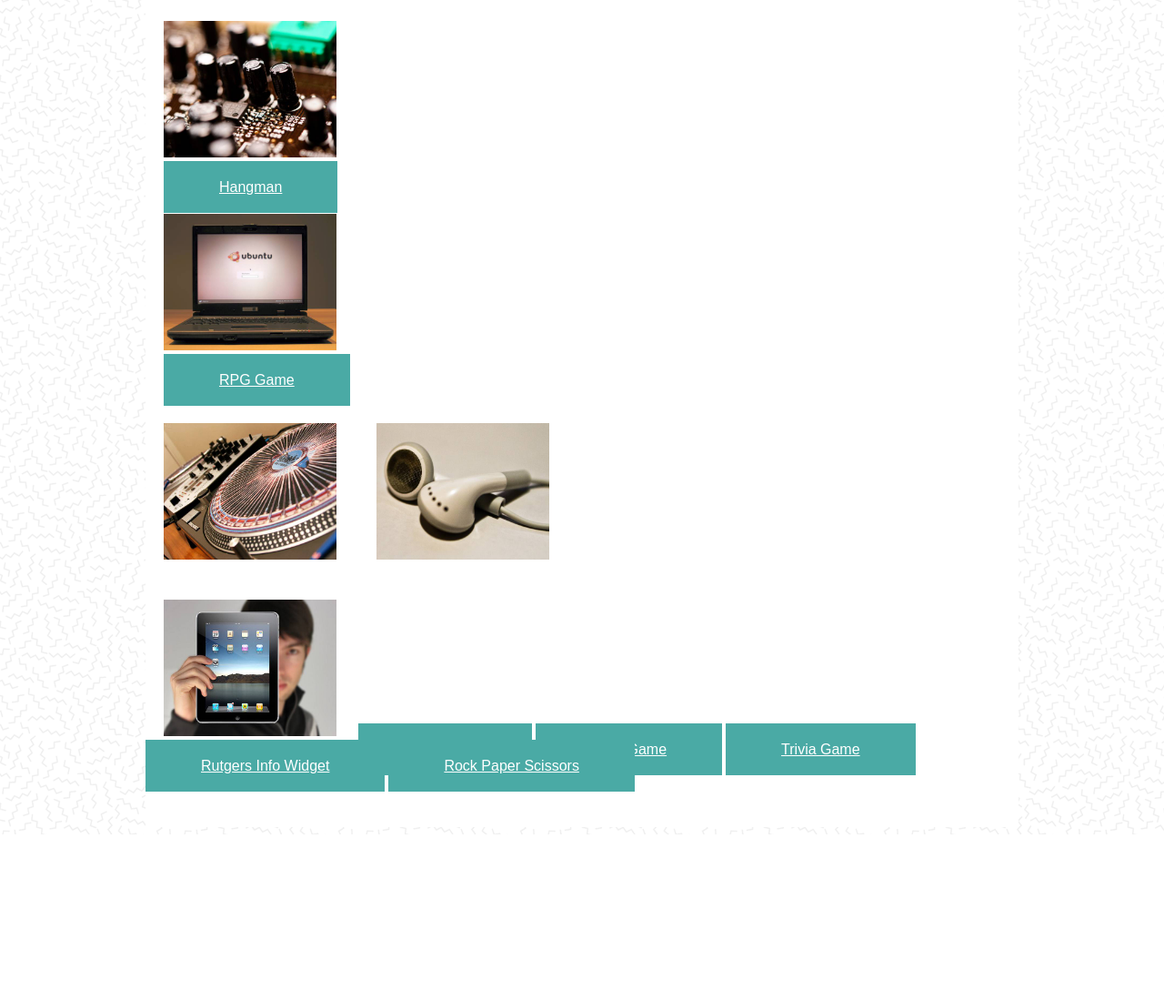
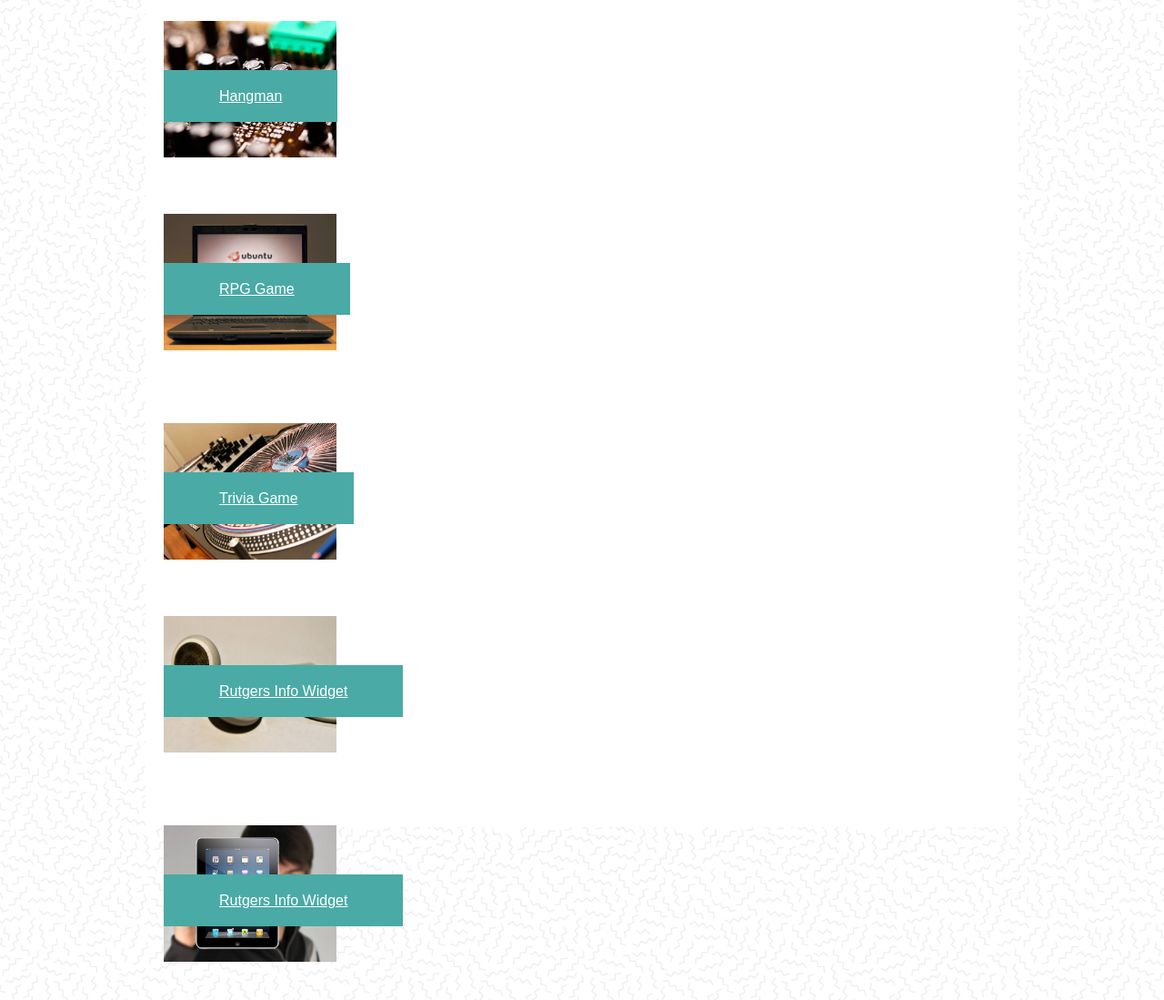
Before and after one commit to cdlewis42/Basic-Portfolio, a plain HTML site: page portfolio.html in a window 1280 px wide. Shown: the part 311-1410 px from the top of the page at 91% size. Before the commit the page ends 1228 px from the top, so only its background shows below. Drawn offline with Linux system fonts and the light colour scheme.

Commit message:
fixed titles on Portfolio html

```diff
--- a/assets/css/style.css
+++ b/assets/css/style.css
@@ -88,7 +88,7 @@ p{
 }
 .text-wrapper{
     position:relative;
-
+    bottom:100px;
     left:20px;
 }
 .text{
--- a/portfolio.html
+++ b/portfolio.html
@@ -22,22 +22,36 @@
         </div>
 
         <div class=content-wrapper>
-            <img class=img2 src="assets/images/placeholder3.jpg" alt="Oops, I'm broken">
+                <img class=img2 src="assets/images/placeholder3.jpg" alt="Oops, I'm broken">
             <div class=text-wrapper>
                 <a class=project href="#">RPG Game</a>
             </div>
         </div>
 
         <br>
-            <img class=img2 src="assets/images/placeholder4.jpg" alt="Oops, I'm broken">
-            <img class=img2 src="assets/images/placeholder5.jpg" alt="Oops, I'm broken">
+
+        <div class=content-wrapper>
+                <img class=img2 src="assets/images/placeholder4.jpg" alt="Oops, I'm broken">
+            <div class=text-wrapper>
+                <a class=project href="#">Trivia Game</a>
+            </div>
+        </div>
+
+        <div class=content-wrapper>
+                <img class=img2 src="assets/images/placeholder5.jpg" alt="Oops, I'm broken">
+            <div class=text-wrapper>
+                <a class=project href="#">Rutgers Info Widget</a>
+            </div>
+        </div>
+
         <br>
-            <img class=img2 src="assets/images/placeholder 6.jpg" alt="Oops, I'm broken">
-        <a class=project href="#">Hangman</a>
-        <a class=project href="#">RPG Game</a>
-        <a class=project href="#">Trivia Game</a>
-        <a class=project href="#">Rutgers Info Widget</a>
-        <a class=project href="#">Rock Paper Scissors</a>
+
+        <div class=content-wrapper>
+                <img class=img2 src="assets/images/placeholder 6.jpg" alt="Oops, I'm broken">
+            <div class=text-wrapper>
+                <a class=project href="#">Rutgers Info Widget</a>
+            </div>
+        </div>
     </div>
     </body>
 </html>
```
